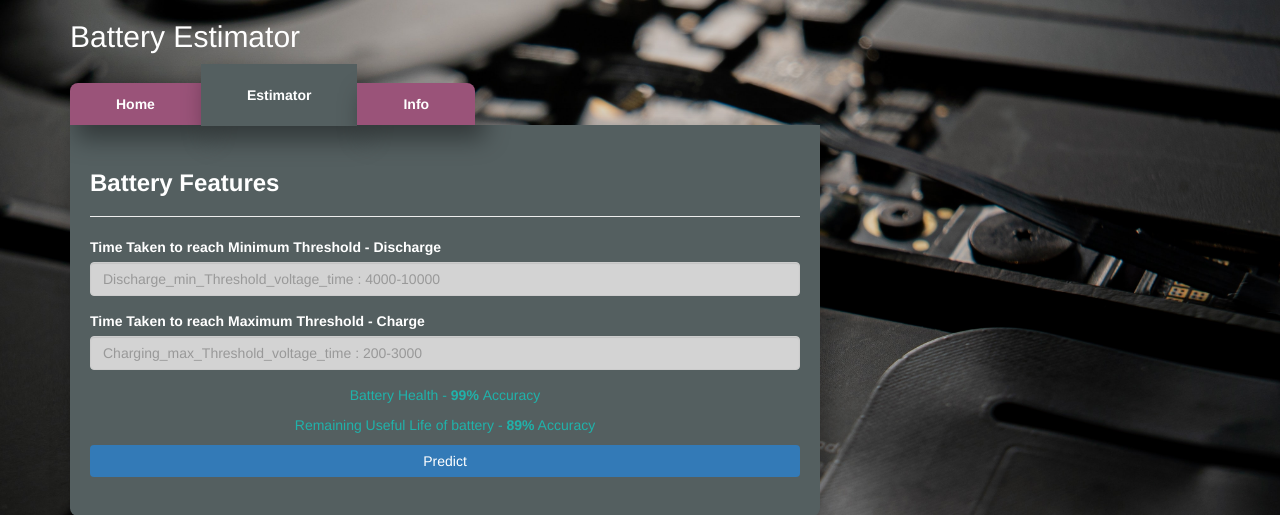
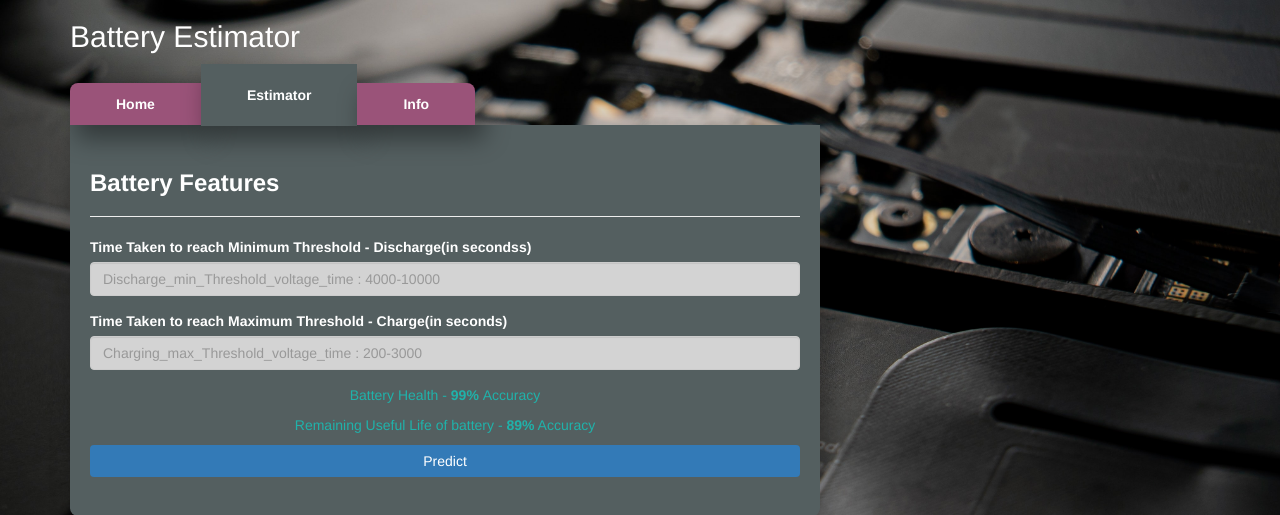
Before and after one commit to Hariharan-Paramasivam/nasa_battery, a Flask app: page / in a window 1280 px wide, after a click on "Estimator". Shown: the top 515 px of the page. Run offline with Flask 2, Linux system fonts and the light colour scheme; parts of the project's set-up code (start-up, migrations or seed data) failed here and were passed over; some libraries are stand-ins or nearby versions.

Commit message:
Update Front.html

```diff
--- a/templates/Front.html
+++ b/templates/Front.html
@@ -285,14 +285,14 @@ Charging was carried out in a constant current (CC) mode at 1.5A until the batte
                     <hr />
                     <form action="{{url_for('result')}}" method='POST'>
                             <div class="form-group">
-                              <label for="Discharge_min_Threshold_voltage_time">Time Taken to reach Minimum Threshold - Discharge</label>
+                              <label for="Discharge_min_Threshold_voltage_time">Time Taken to reach Minimum Threshold - Discharge(in secondss)</label>
                             <div></div>
                               <input type="number" class="form-control" step="any" id="Discharge_min_Threshold_voltage_time" name="Discharge" placeholder="Discharge_min_Threshold_voltage_time : 4000-10000" min="4000" max='10000'  required="required"
                               style="color:black; background-color:lightgrey" >
                             </div>
 
                             <div class="form-group" >
-                              <label for="Charging_max_Threshold_voltage_time">Time Taken to reach Maximum Threshold - Charge</label>
+                              <label for="Charging_max_Threshold_voltage_time">Time Taken to reach Maximum Threshold - Charge(in seconds)</label>
                               <input type="number" class="form-control" step="any" id="Charging_max_Threshold_voltage_time" name="Charge" placeholder="Charging_max_Threshold_voltage_time : 200-3000 " min="200" max="3000" required="required"
                               style="color:black; background-color:lightgrey;" >
                             </div>
```
